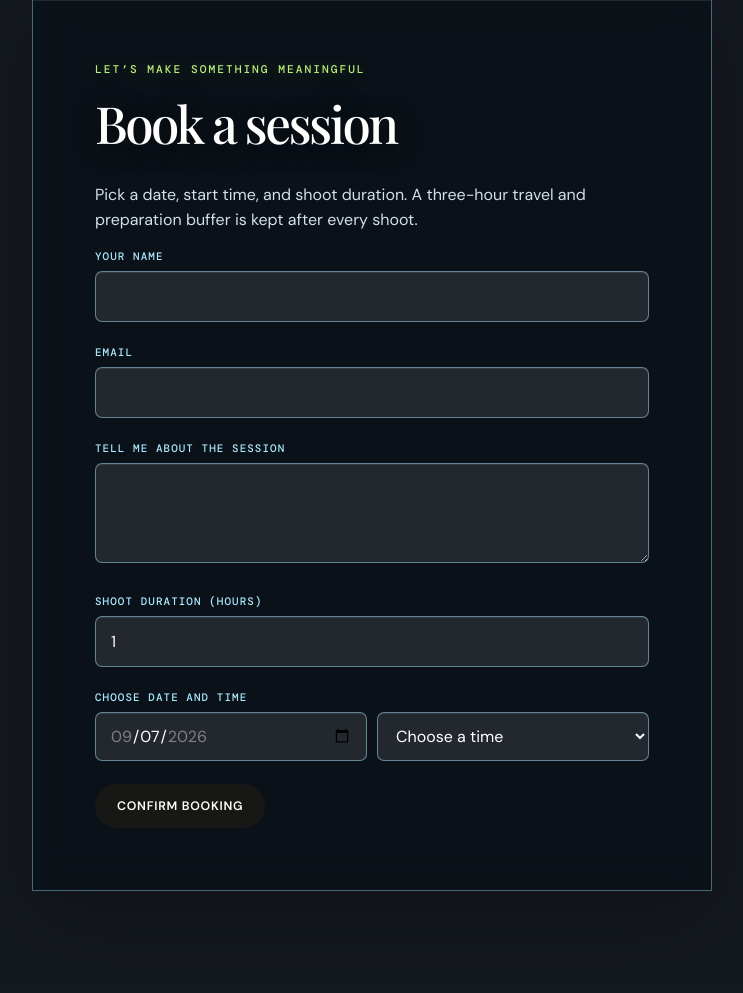
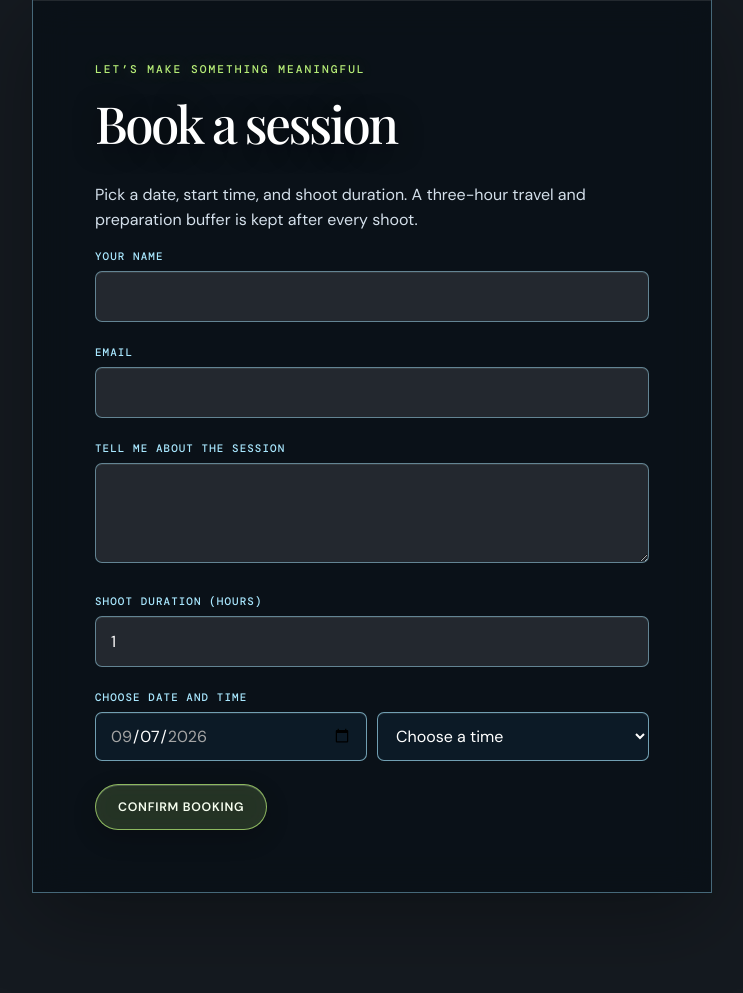
Before and after one commit to Krisheverglades/photostudio, a FastAPI app: page /book in a window 1280 px wide. Shown: the part 144-1137 px from the top of the page, without its empty margins (268-1011 px from the left). Before the commit the page ends 1035 px from the top, so only its background shows below. Run offline with FastAPI, Linux system fonts and the light colour scheme; some web fonts are replaced.

Commit message:
Apply glass styling to studio buttons
Style booking and studio actions as transparent glass buttons with bright borders, hover states, and readable status colors.\n\nCo-authored-by: Copilot <223556219+Copilot@users.noreply.github.com>

```diff
--- a/app/static/style.css
+++ b/app/static/style.css
@@ -292,7 +292,28 @@ td form { margin: 0; }
 .studio-page .slot:hover { border-color: #b7ee78; background: rgba(183,238,120,.18); }
 .studio-page .slot.selected { border-color: #b7ee78; background: #b7ee78; color: #07100b; }
 .studio-page .booking-choice input,
-.studio-page .booking-choice select { border-color: rgba(169,232,255,.48); background: rgba(255,255,255,.1); color: #fff; }
+.studio-page .booking-choice select {
+  border-color: rgba(169,232,255,.65);
+  background: rgba(13, 30, 43, .78);
+  color: #fff;
+  color-scheme: dark;
+}
+.studio-page .booking-choice input {
+  border-color: rgba(169,232,255,.65);
+  background: rgba(13, 30, 43, .78);
+  color: #fff;
+  color-scheme: dark;
+  accent-color: #b7ee78;
+}
+.studio-page .booking-choice input::-webkit-calendar-picker-indicator {
+  filter: invert(1) sepia(1) saturate(2) hue-rotate(65deg);
+  cursor: pointer;
+}
+.studio-page .booking-choice input:hover,
+.studio-page .booking-choice select:hover {
+  border-color: #b7ee78;
+  background: rgba(25, 55, 68, .9);
+}
 .studio-page .booking-choice input:focus,
 .studio-page .booking-choice select:focus { outline-color: rgba(183,238,120,.7); border-color: #b7ee78; background: rgba(255,255,255,.16); }
 .studio-page .stat-card { background: rgba(8,14,22,.7); border-color: rgba(154,225,255,.38); backdrop-filter: blur(14px); }
@@ -303,6 +324,33 @@ td form { margin: 0; }
 .studio-page table td { color: #f0f6fb; border-bottom-color: rgba(169,232,255,.2); }
 .studio-page .inline-form select,
 .studio-page .gallery-email-form input { background: rgba(255,255,255,.1); color: #fff; border-color: rgba(169,232,255,.45); }
+.studio-page .btn,
+.studio-page button,
+.studio-page .nav-cta {
+  border: 1px solid rgba(183, 238, 120, .72);
+  background: rgba(183, 238, 120, .16);
+  color: #f7fff0;
+  box-shadow: 0 8px 24px rgba(0,0,0,.2), inset 0 1px 0 rgba(255,255,255,.18);
+  backdrop-filter: blur(10px);
+}
+.studio-page .btn:hover,
+.studio-page button:hover,
+.studio-page .nav-cta:hover {
+  background: rgba(183, 238, 120, .34);
+  border-color: #d6ffad;
+  color: #fff;
+  transform: translateY(-2px);
+}
+.studio-page .btn-outline {
+  border-color: rgba(169,232,255,.7);
+  background: rgba(169,232,255,.1);
+  color: #dff7ff;
+}
+.studio-page .btn-danger {
+  border-color: rgba(255,150,150,.7);
+  background: rgba(190,70,85,.22);
+  color: #ffe4e4;
+}
 
 @media (max-width: 720px) {
   .nav { padding: 20px 5vw; }
```
